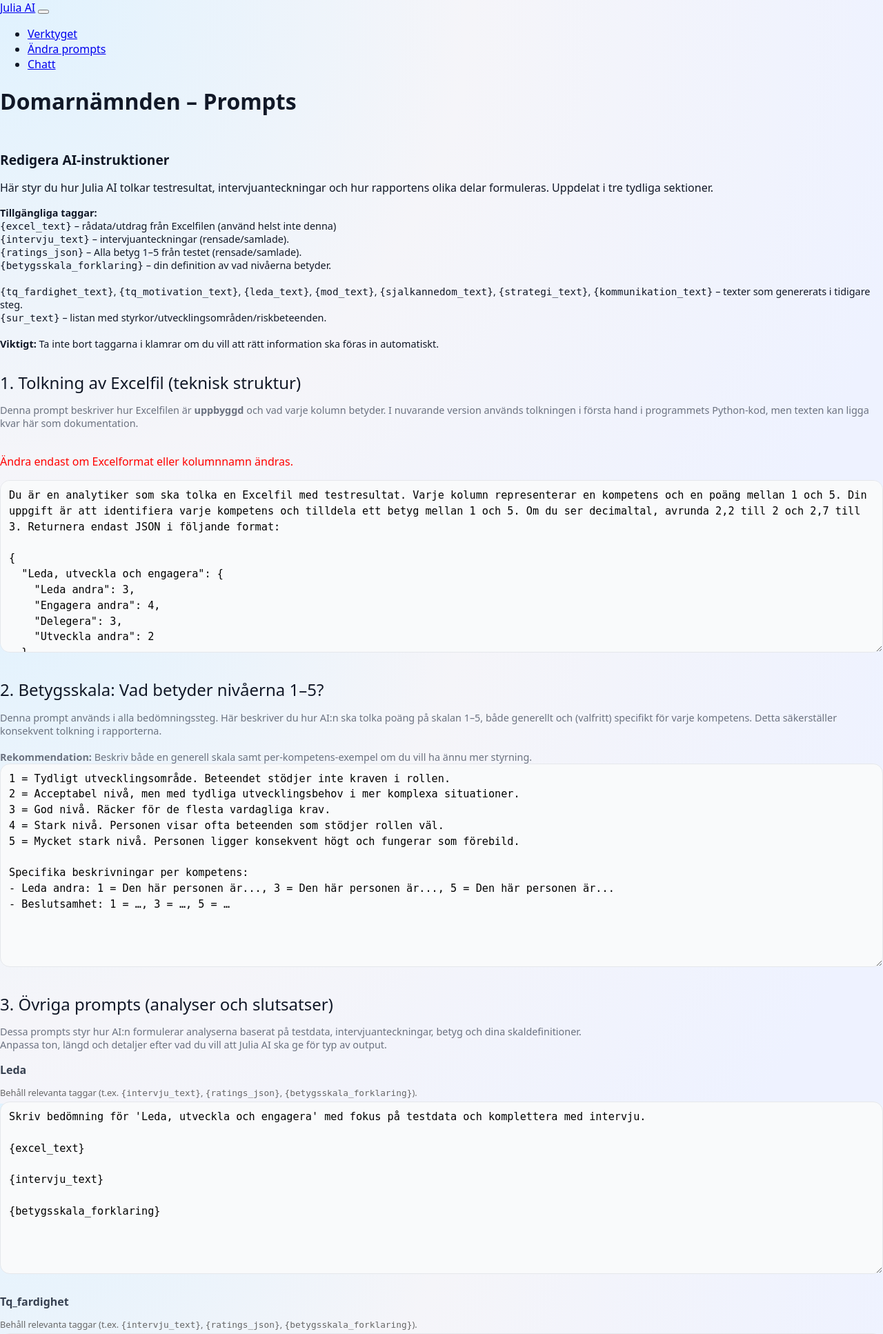
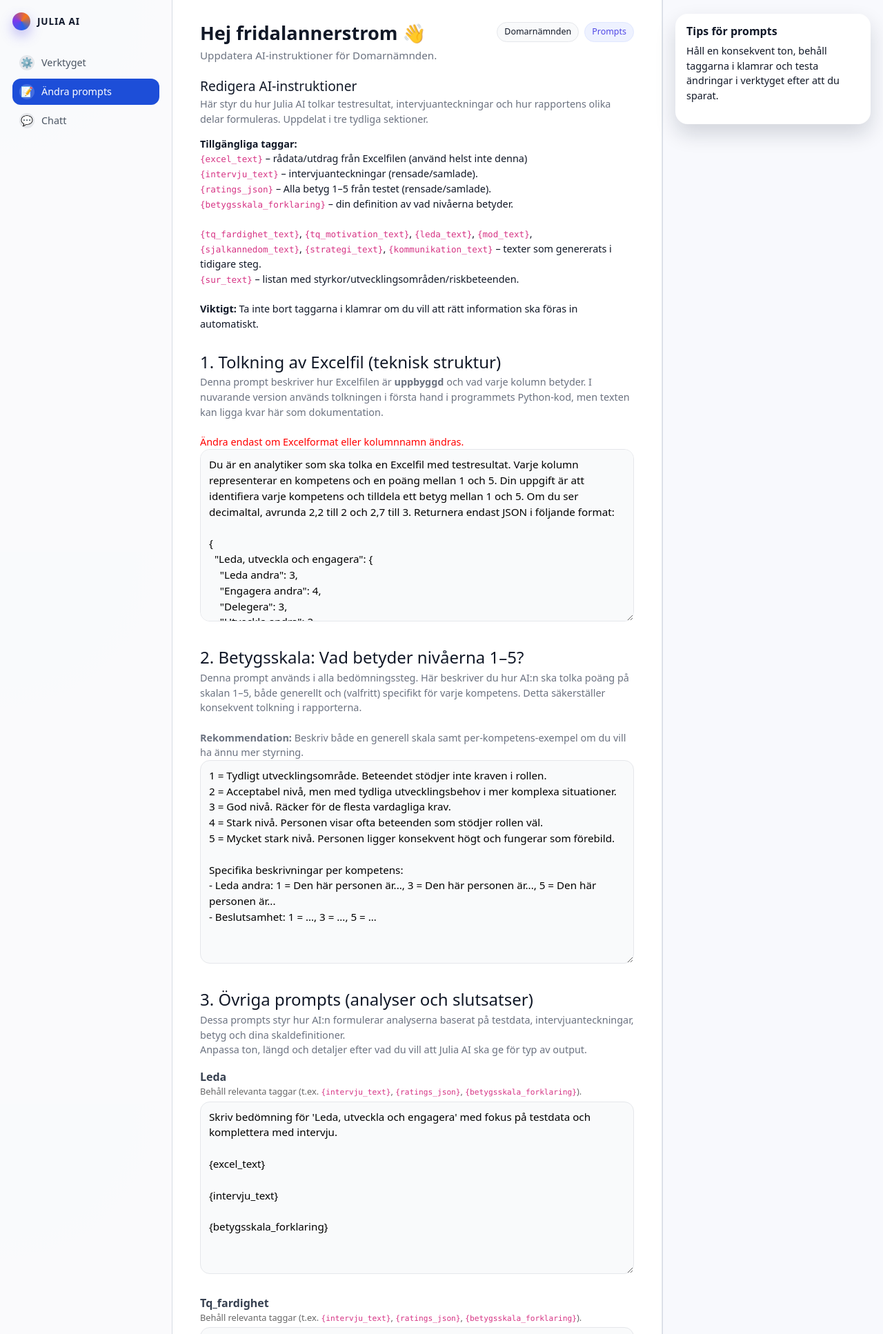
Before and after one commit to fridalannerstrom/julia, a Django app: page /prompts/ in a window 1280 px wide. Shown: the top 1934 px of the page at 69% size. Run offline with Django 4.2, Linux system fonts and the light colour scheme; a user stored in the database is signed in; data comes from the database, SQL or seed files in the repository.

Commit message:
feat: styling for prompt editor

```diff
--- a/templates/prompt_editor.html
+++ b/templates/prompt_editor.html
@@ -7,43 +7,77 @@
     <meta name="description" content="" />
     <meta name="author" content="" />
     <title>Julia</title>
-        <!-- Core theme CSS (includes Bootstrap)-->
+
+    <!-- Bootstrap CSS (samma som på verktygssidan) -->
+    <link href="https://cdn.jsdelivr.net/npm/bootstrap@5.2.3/dist/css/bootstrap.min.css" rel="stylesheet">
+
+    <!-- Din egna styles -->
     <link rel="stylesheet" href="{% static 'css/style.css' %}">
-        <link rel="icon" type="image/x-icon" href="{% static 'assets/favicon.ico' %}">
+    <link rel="icon" href="{% static 'img/favicon.ico' %}">
 </head>
+
 <body id="page-top">
-        <!-- Navigation-->
-        <nav class="navbar navbar-expand-lg navbar-dark bg-dark fixed-top" id="mainNav">
-            <div class="container px-4">
-                <a class="navbar-brand" href="#page-top">Julia AI</a>
-                <button class="navbar-toggler" type="button" data-bs-toggle="collapse" data-bs-target="#navbarResponsive" aria-controls="navbarResponsive" aria-expanded="false" aria-label="Toggle navigation">
-                    <span class="navbar-toggler-icon"></span>
-                </button>
-                <div class="collapse navbar-collapse" id="navbarResponsive">
-                    <ul class="navbar-nav ms-auto">
-                        <li class="nav-item"><a class="nav-link" href="{% url 'index' %}">Verktyget</a></li>
-                        <li class="nav-item"><a class="nav-link active text-white" href="{% url 'prompt_editor' %}">Ändra prompts</a></li>
-                        <li class="nav-item"><a class="nav-link" href="{% url 'chat_home' %}">Chatt</a></li>
-                    </ul>
+  <div class="app-shell">
+
+    <!-- SIDEBAR (samma som på verktygssidan, men med aktiv länk på Ändra prompts) -->
+    <aside class="sidebar">
+      <div class="sidebar-brand">
+        <span class="brand-dot"></span>
+        <span class="brand-text">Julia AI</span>
+      </div>
+
+      <nav class="sidebar-nav">
+        <a href="{% url 'index' %}" class="sidebar-link">
+          <span class="sidebar-icon">⚙️</span>
+          <span>Verktyget</span>
+        </a>
+        <a href="{% url 'prompt_editor' %}" class="sidebar-link sidebar-link-active">
+          <span class="sidebar-icon">📝</span>
+          <span>Ändra prompts</span>
+        </a>
+        <a href="{% url 'chat_home' %}" class="sidebar-link">
+          <span class="sidebar-icon">💬</span>
+          <span>Chatt</span>
+        </a>
+      </nav>
+
+      <div class="sidebar-footer">
+        <div class="user-chip">
+          <div class="user-avatar">
+            {{ user.first_name|default:"J" |first }}
+          </div>
+          <div class="user-meta">
+            <span>Inloggad som</span>
+            <strong>{{ user.get_full_name|default:"Gäst" }}</strong>
           </div>
         </div>
-        </nav>
+        <button class="logout-btn" type="button">
+          Logga ut
+        </button>
+        <p class="sidebar-copy">© TQ Nordic</p>
+      </div>
+    </aside>
 
-        <!-- Header-->
-        <header class="bg-primary bg-gradient text-white">
-            <div class="container px-4 text-center">
-                <h1 class="fw-bolder">Domarnämnden – Prompts</h1>
+    <!-- MAIN CONTENT -->
+    <main class="main-area">
+      <header class="page-header">
+        <div>
+          <h1>Hej {{ user.first_name|default:user.username }} 👋</h1>
+          <p>Uppdatera AI-instruktioner för Domarnämnden.</p>
+        </div>
+        <div class="page-header-meta">
+          <span class="pill">Domarnämnden</span>
+          <span class="pill pill-soft">Prompts</span>
         </div>
       </header>
 
-        <!-- Content -->
       <section id="about">
-    <div class="container px-4">
-        <div class="row gx-4 justify-content-center">
-            <div class="col-lg-8">
+        <div class="adminui-layout">
+          <div class="adminui-main">
+            <div class="adminui-container">
 
-                <h2 class="adminui-title" style="margin-top:24px;">Redigera AI-instruktioner</h2>
-                <p>
+              <h2 class="adminui-title" style="margin-top:0;">Redigera AI-instruktioner</h2>
+              <p class="adminui-intro">
                 Här styr du hur Julia AI tolkar testresultat, intervjuanteckningar och hur
                 rapportens olika delar formuleras. Uppdelat i tre tydliga sektioner.
               </p>
@@ -80,7 +114,7 @@
                         kolumn betyder. I nuvarande version används tolkningen i första hand i
                         programmets Python-kod, men texten kan ligga kvar här som dokumentation.
                         <br><br>
-                                    <p style="color: red">Ändra endast om Excelformat eller kolumnnamn ändras.</p>
+                        <span style="color: red;">Ändra endast om Excelformat eller kolumnnamn ändras.</span>
                       </p>
                       <textarea
                         name="prompt_{{ prompt.name }}"
@@ -155,15 +189,21 @@
           </div>
         </div>
       </section>
+    </main>
 
-        <!-- Footer-->
-        <footer class="py-5 bg-dark">
-            <div class="container px-4">
-                <p class="m-0 text-center text-white">Copyright &copy; TQ Nordic</p>
+    <!-- HÖGERSPALT / PLATS FÖR INFO -->
+    <aside class="right-panel">
+      <div class="right-panel-card">
+        <h3 class="assistant-title">Tips för prompts</h3>
+        <p class="assistant-empty">
+          Håll en konsekvent ton, behåll taggarna i klamrar och testa ändringar i verktyget
+          efter att du sparat.
+        </p>
       </div>
-        </footer>
+    </aside>
+  </div>
 
-        <!-- Bootstrap core JS-->
+  <!-- JS -->
   <script src="https://cdn.jsdelivr.net/npm/bootstrap@5.2.3/dist/js/bootstrap.bundle.min.js"></script>
   <script src="{% static 'js/script.js' %}"></script>
 </body>
```
Also changed, not shown: templates/index.html (+2 -7 lines). Lines whose indentation alone changed are shown as unchanged.
